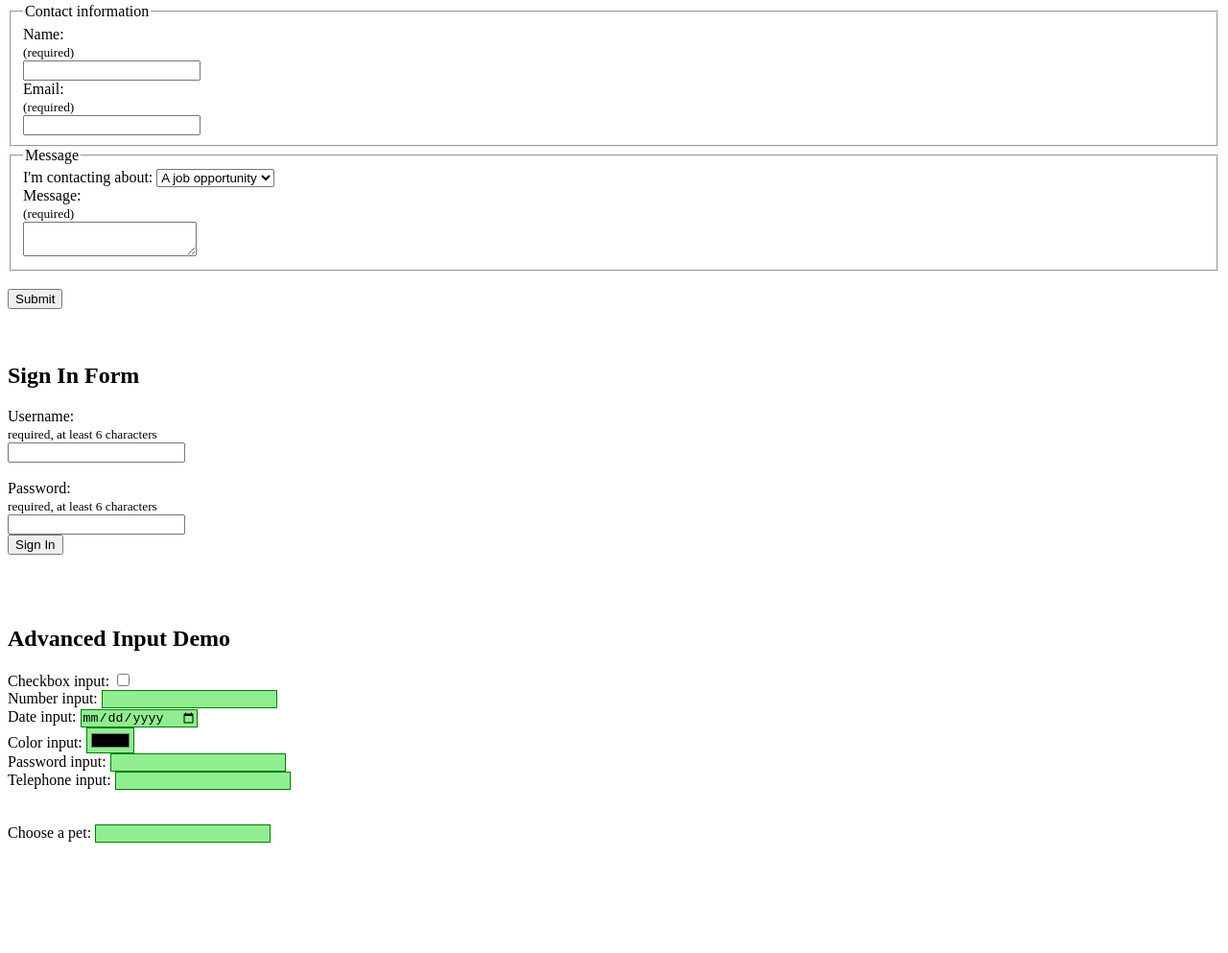
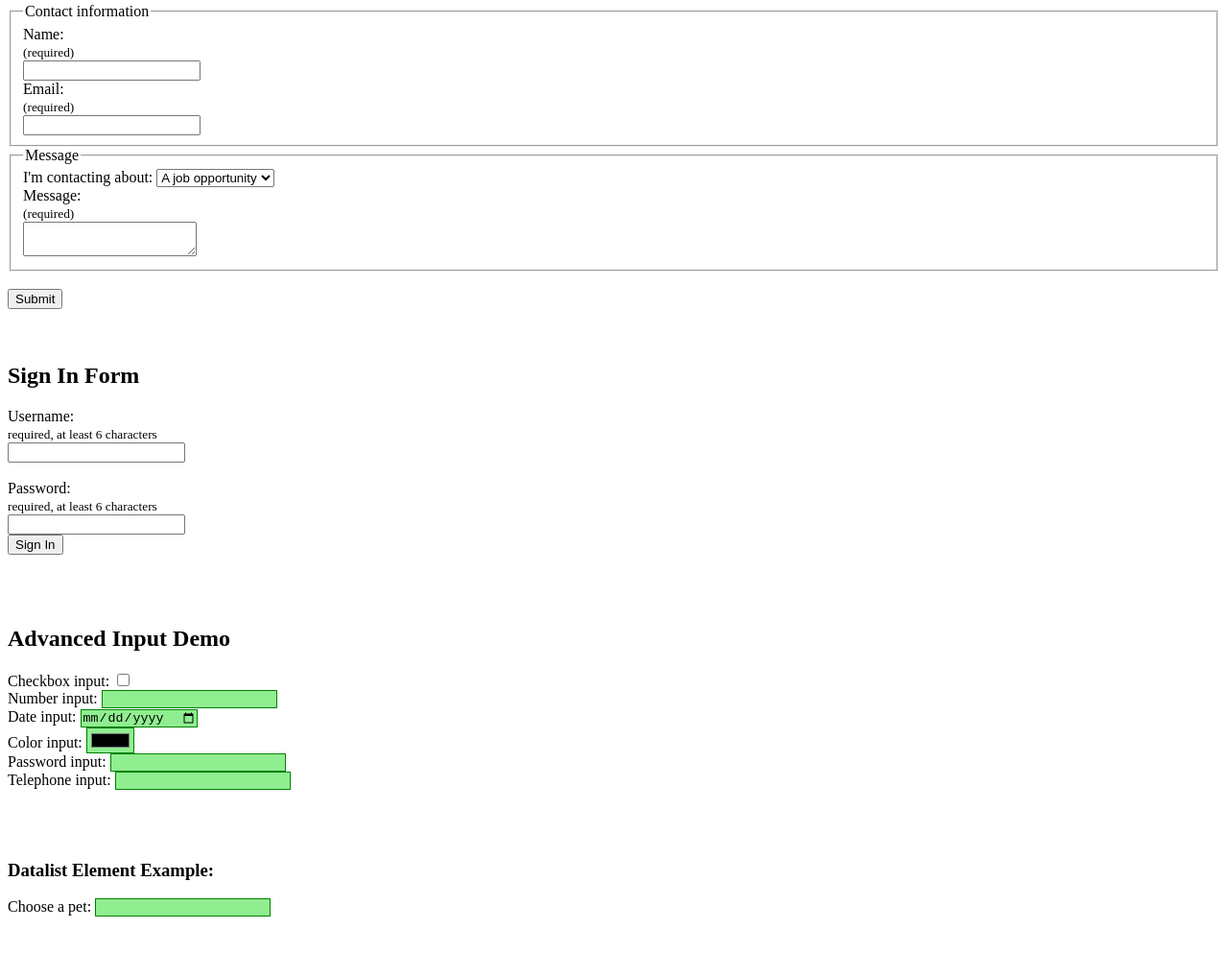
Before and after one commit to SylviaRemington/html-forms, a plain HTML site: page index.html in a window 1280 px wide. Shown: the part 758-1751 px from the top of the page at 96% size. Before the commit the page ends 1716 px from the top, so only its background shows below. Drawn offline with Linux system fonts and the light colour scheme.

Commit message:
difference between datalist and select for dropdowns

```diff
--- a/index.html
+++ b/index.html
@@ -306,6 +306,8 @@
 
             <br>
             <br>
+            <br>
+            <h3>Datalist Element Example:</h3>
             <!-- DATALIST ELEMENT BELOW -->
              <!-- the <datalist> element is more like an associated list of possible options for an <input>, where <select> is a dropdown list of options in a form.
 
@@ -325,6 +327,23 @@
             <option value="rabbit"></option>
             </datalist>
 
+            <!-- DIFFERENCES BETWEEN SELECT (with their dropdown) and DATALIST
+             ✅ <select>
+
+                Shows a dropdown menu with fixed options.
+
+                The user can only choose from the listed options.
+
+                You use it when you want to limit choices to a set list.
+
+                ✅ <datalist>
+
+                Connects to an <input> box and shows suggestions while typing.
+
+                The user can choose an option or type their own.
+
+                You use it when you want to offer suggestions but still allow custom input.
+                -->
 
 
             <br>
```
